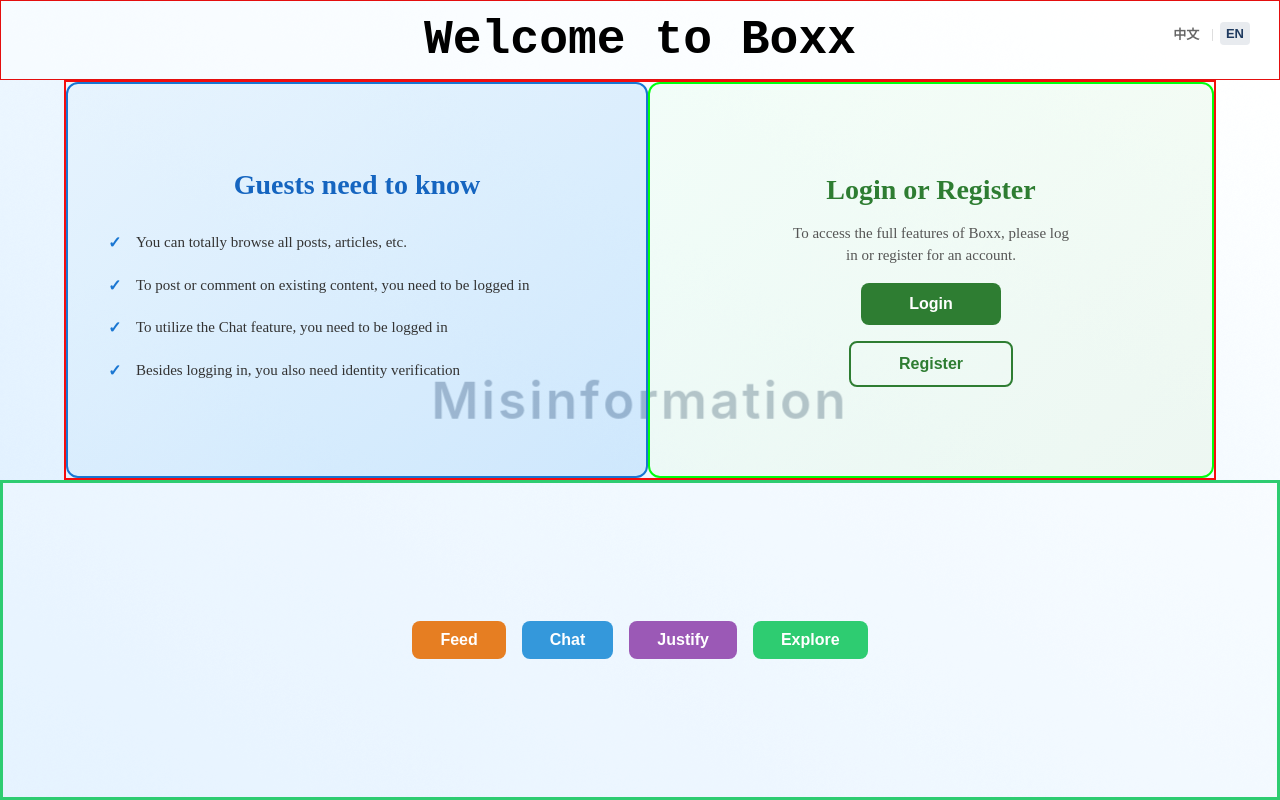
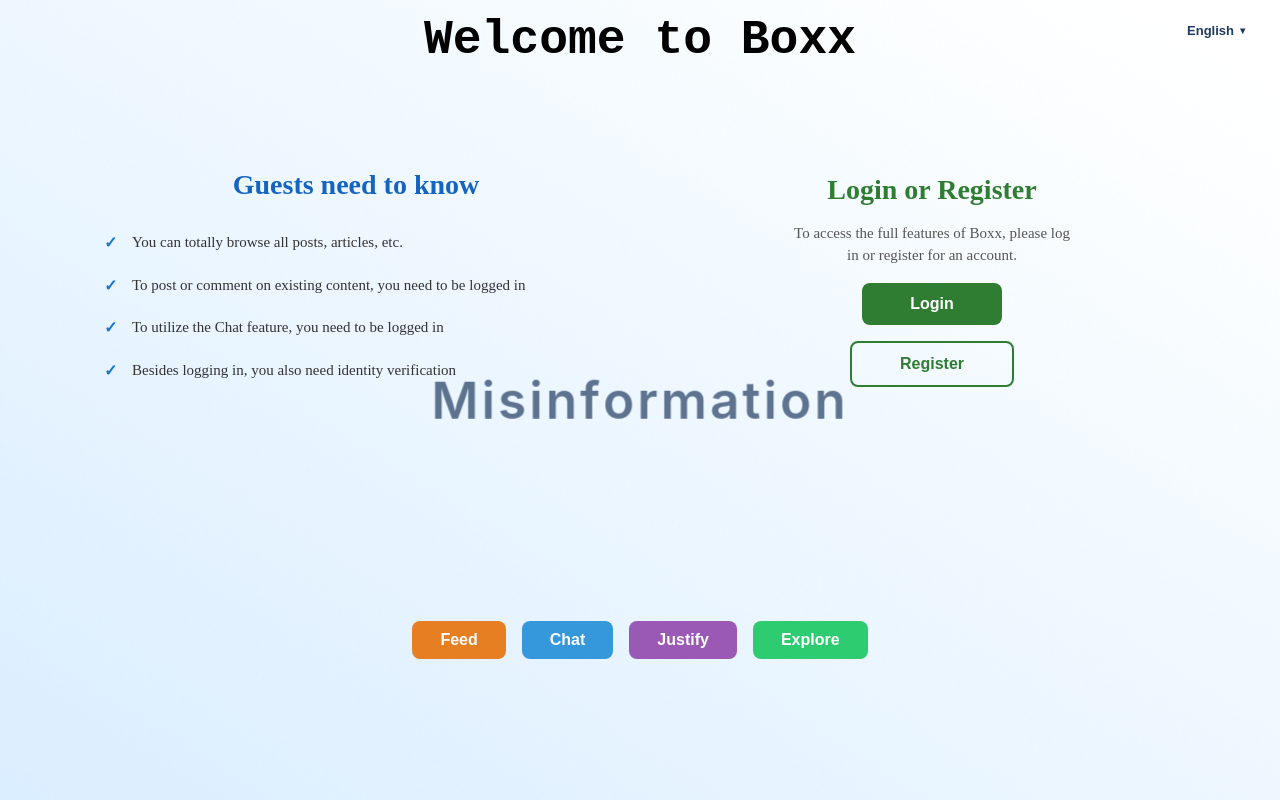
Before and after one commit to JOE-stuck-in-A-for-loop/BoxxWeb, a React (Vite) app in the folder Frontend/: page / in a window 1280 px wide. Built offline with nearby package versions, Linux system fonts and the light colour scheme.

Commit message:
Refactor styles in various components: remove unnecessary borders and backgrounds for improved visual clarity; enhance language switcher styling and functionality with dropdown support.

```diff
--- a/Frontend/src/home_GreetingText/Greeting.jsx
+++ b/Frontend/src/home_GreetingText/Greeting.jsx
@@ -6,7 +6,6 @@
 
     //for observion, you can add a style object to define the styles for your component. Here's an example of how you can do that:
     const styleForSloganArea = {
-        border: '1px solid #e40e0e',
         padding: '10px',
         textAlign: 'center',
         height: '10vh',
@@ -14,7 +13,6 @@
         display: 'flex',
         justifyContent: 'center',
         alignItems: 'center',
-        background: 'rgba(255, 255, 255, 0.5)',
     }
 
 
--- a/Frontend/src/home_options/home_options.css
+++ b/Frontend/src/home_options/home_options.css
@@ -4,10 +4,8 @@
     justify-content: center;
     align-items: center;
     padding: 16px;
-    border: #2ecc71 solid 3px;
     width: 100vw;
     height: 40vh;
-    background: rgba(255, 255, 255, 0.3);
 }
 
 .opt-btn {
--- a/Frontend/src/home_userProfile/guest_information.module.css
+++ b/Frontend/src/home_userProfile/guest_information.module.css
@@ -1,6 +1,5 @@
 .guestInformation {
     box-sizing: border-box;
-    border: 2px solid #f40d0d;
     width: 90vw;
     height: 50vh;
     text-align: center;
@@ -11,13 +10,11 @@
 
 .leftSection {
     box-sizing: border-box;
-    border: 2px solid #1976d2;
     flex: 1;
     display: flex;
     flex-direction: column;
     justify-content: center;
     padding: 32px 40px;
-    background: linear-gradient(135deg, rgba(227, 242, 253, 0.6) 0%, rgba(187, 222, 251, 0.6) 100%);
     border-radius: 12px;
 }
 .leftSection h1 {
@@ -50,7 +47,6 @@
 
 .rightSection {
     box-sizing: border-box;
-    border: 2px solid #00ff0d;
     flex: 1;
     display: flex;
     flex-direction: column;
@@ -58,7 +54,6 @@
     align-items: center;
     gap: 16px;
     padding: 32px;
-    background: linear-gradient(135deg, rgba(240, 255, 244, 0.6) 0%, rgba(232, 245, 233, 0.6) 100%);
     border-radius: 12px;
 }
 .rightSection h1 {
--- a/Frontend/src/langSwitcher.css
+++ b/Frontend/src/langSwitcher.css
@@ -3,37 +3,73 @@
   top: 16px;
   right: 20px;
   z-index: 100;
+}
+
+.lang-trigger {
   display: flex;
   align-items: center;
   gap: 6px;
-  background: rgba(255, 255, 255, 0.75);
+  background: rgba(255, 255, 255, 0.85);
   backdrop-filter: blur(4px);
-  padding: 4px 10px;
+  border: 1px solid transparent;
+  font-size: 13px;
+  font-weight: 600;
+  color: #1F3A5F;
+  cursor: pointer;
+  padding: 6px 14px;
   border-radius: 8px;
+  transition: all 0.2s;
+  min-width: 80px;
+  justify-content: center;
 }
 
-.lang-btn {
-  background: none;
-  border: none;
-  font-size: 13px;
-  font-weight: 600;
-  color: #666;
-  cursor: pointer;
-  padding: 4px 6px;
-  border-radius: 4px;
-  transition: all 0.2s;
+.lang-trigger:hover {
+  background: rgba(182, 178, 178, 0.95);
+
 }
 
-.lang-btn:hover {
+.lang-arrow {
+  font-size: 10px;
+  transition: transform 0.2s;
+}
+
+.lang-arrow.up {
+  transform: rotate(180deg);
+}
+
+.lang-menu {
+  position: absolute;
+  top: calc(100% + 4px);
+  right: 0;
+  min-width: 100%;
+  background: rgba(255, 255, 255, 0.95);
+  backdrop-filter: blur(8px);
+  border: 1px solid rgba(31, 58, 95, 0.12);
+  border-radius: 8px;
+  padding: 4px;
+  margin: 0;
+  list-style: none;
+  box-shadow: 0 4px 16px rgba(0, 0, 0, 0.08);
+}
+
+.lang-option {
+  padding: 8px 16px;
+  border-radius: 6px;
+  font-size: 13px;
+  font-weight: 500;
+  color: #555;
+  cursor: pointer;
+  white-space: nowrap;
+  transition: all 0.15s;
+}
+
+.lang-option:hover {
+  background: rgba(31, 58, 95, 0.08);
   color: #1F3A5F;
 }
 
-.lang-btn.active {
+.lang-option.active {
   color: #1F3A5F;
   background: rgba(31, 58, 95, 0.1);
+  font-weight: 600;
 }
-
-.lang-divider {
-  color: #ccc;
-  font-size: 13px;
-}
--- a/Frontend/src/langSwitcher.jsx
+++ b/Frontend/src/langSwitcher.jsx
@@ -1,24 +1,61 @@
+import { useState, useRef, useEffect } from 'react';
 import { useI18n } from './i18n';
 import './langSwitcher.css';
 
+const LANGUAGES = [
+  { code: 'zh', label: '中文' },
+  { code: 'en', label: 'English' },
+];
+
 function LangSwitcher() {
   const { locale, setLocale } = useI18n();
+  const [open, setOpen] = useState(false);
+  const menuRef = useRef(null);
+
+  // Close dropdown when clicking outside
+  useEffect(() => {
+    function handleClick(e) {
+      if (menuRef.current && !menuRef.current.contains(e.target)) {
+        setOpen(false);
+      }
+    }
+    if (open) {
+      document.addEventListener('mousedown', handleClick);
+    }
+    return () => document.removeEventListener('mousedown', handleClick);
+  }, [open]);
+
+  const current = LANGUAGES.find((l) => l.code === locale) || LANGUAGES[1];
 
   return (
-    <div className="lang-switcher">
+    <div className="lang-switcher" ref={menuRef}>
       <button
-        className={`lang-btn ${locale === 'zh' ? 'active' : ''}`}
-        onClick={() => setLocale('zh')}
+        className="lang-trigger"
+        onClick={() => setOpen((v) => !v)}
+        aria-haspopup="listbox"
+        aria-expanded={open}
       >
-        中文
+        {current.label}
+        <span className={`lang-arrow ${open ? 'up' : ''}`}>▾</span>
       </button>
-      <span className="lang-divider">|</span>
-      <button
-        className={`lang-btn ${locale === 'en' ? 'active' : ''}`}
-        onClick={() => setLocale('en')}
-      >
-        EN
-      </button>
+      {open && (
+        <ul className="lang-menu" role="listbox">
+          {LANGUAGES.map((lang) => (
+            <li
+              key={lang.code}
+              role="option"
+              aria-selected={lang.code === locale}
+              className={`lang-option ${lang.code === locale ? 'active' : ''}`}
+              onClick={() => {
+                setLocale(lang.code);
+                setOpen(false);
+              }}
+            >
+              {lang.label}
+            </li>
+          ))}
+        </ul>
+      )}
     </div>
   );
 }
--- a/Frontend/src/pages/pages.css
+++ b/Frontend/src/pages/pages.css
@@ -7,14 +7,11 @@
 }
 
 .page-card {
-    background: rgba(255, 255, 255, 0.85);
-    backdrop-filter: blur(6px);
     border-radius: 16px;
     padding: 48px;
     text-align: center;
     max-width: 480px;
     width: 100%;
-    box-shadow: 0 8px 32px rgba(0, 0, 0, 0.1);
 }
 
 .page-card h1 {
```
Also changed, not shown: Frontend/src/i18n.jsx (line endings or trailing spaces).
